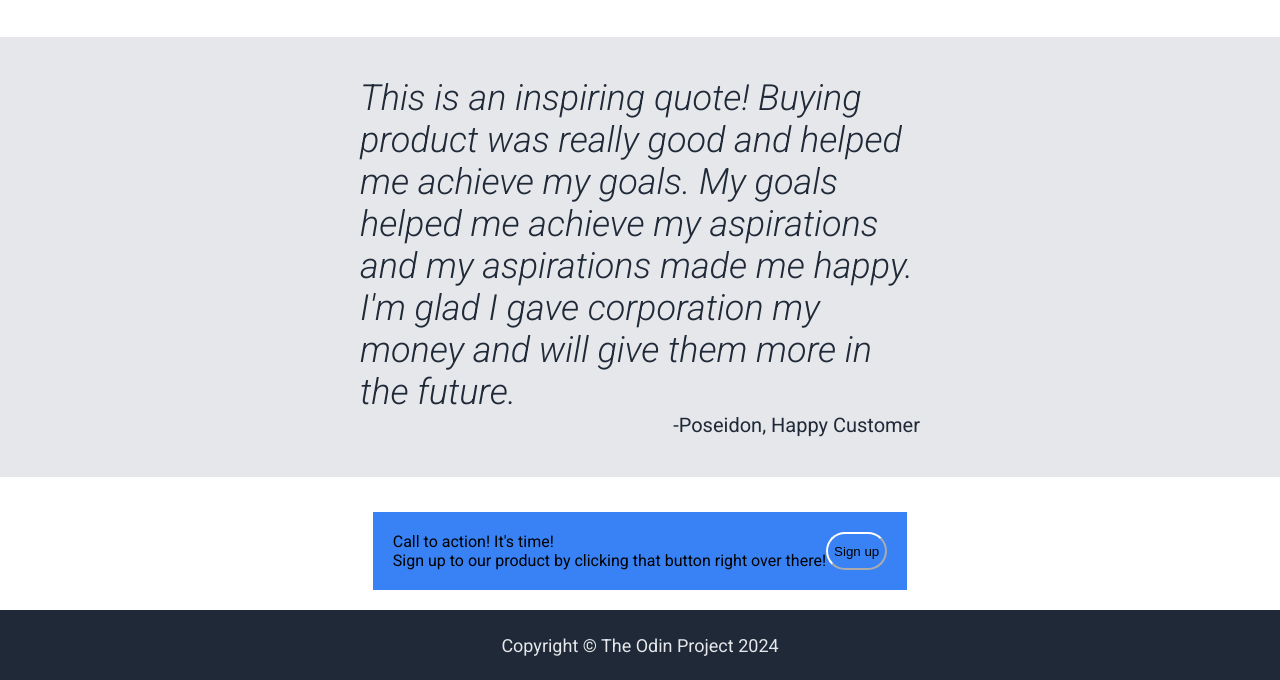
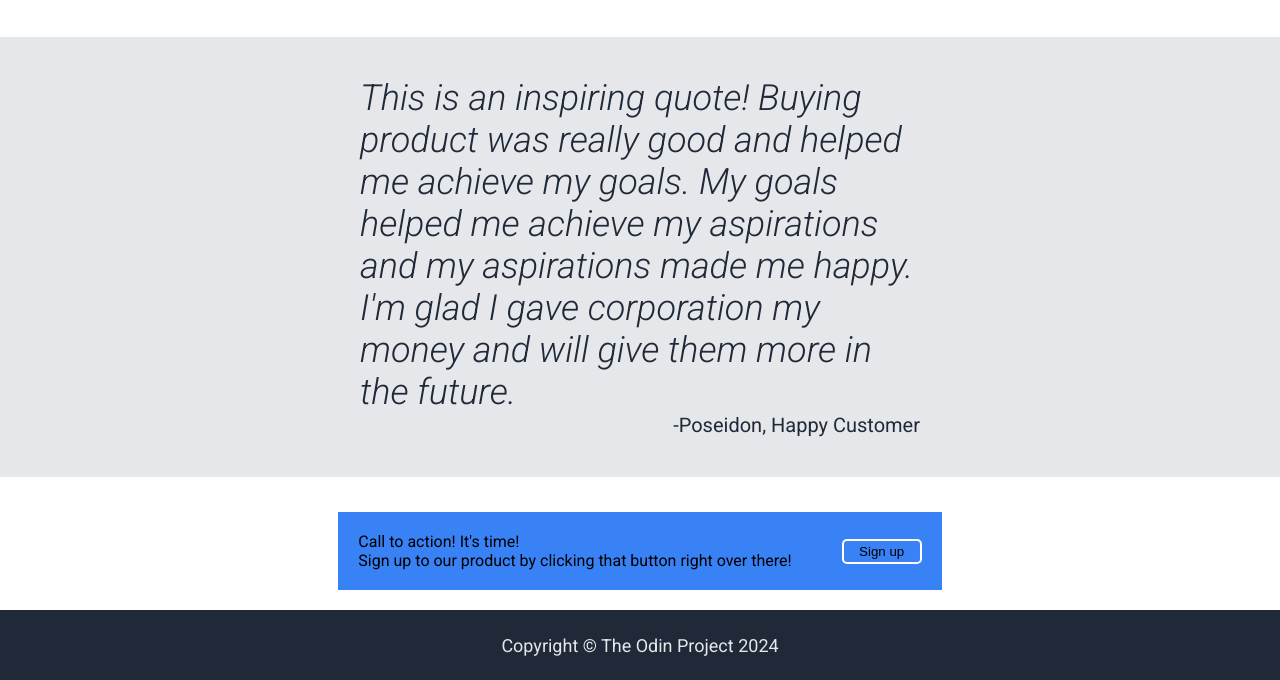
Before and after one commit to orlambda/the-odin-project, a plain HTML site: page index.html in a window 1280 px wide. Shown: the part 484-1164 px from the top of the page. Drawn offline with Linux system fonts and the light colour scheme; a web font is replaced by a local one.

Commit message:
Justify and align buttons

```diff
--- a/index.html
+++ b/index.html
@@ -61,7 +61,7 @@
         </div>
         <div class="call-to-action-container">
             <div class="call-to-action-box">
-                <div>
+                <div class="text">
                     <div>Call to action! It's time!</div>
                     <div>Sign up to our product by clicking that button right over there!</div>
                 </div>
--- a/style.css
+++ b/style.css
@@ -92,6 +92,19 @@ body {
 .call-to-action-box {
     display: flex;
     padding: 20px;
+    gap: 50px;
+    justify-content: space-between;
+}
+
+.call-to-action-box text {
+    flex-basis: 100px;
+}
+
+.call-to-action-box button {
+    border: 2px solid white;
+    align-self: center;
+    flex-basis: 10px;
+
 }
 
 .footer {
@@ -130,13 +143,23 @@ body {
 }
 
 button {
-    border-color: white;
-    border-width: 2px;
-    border-radius: 25px;
+    border-radius: 5px;
+    text-align: center;
+    border-width: 0px;
+    min-width: 80px;
+    flex-grow: 0;
+    flex-shrink: 0;
+    padding-top: 3px;
+    padding-bottom: 3px;
 }
 
 button, .call-to-action-box {
     background-color: #3882F6;
+}
+
+.header button {
+    /* margin-right: auto; */
+    align-self: flex-start;
 }
 
 .quote {
```
